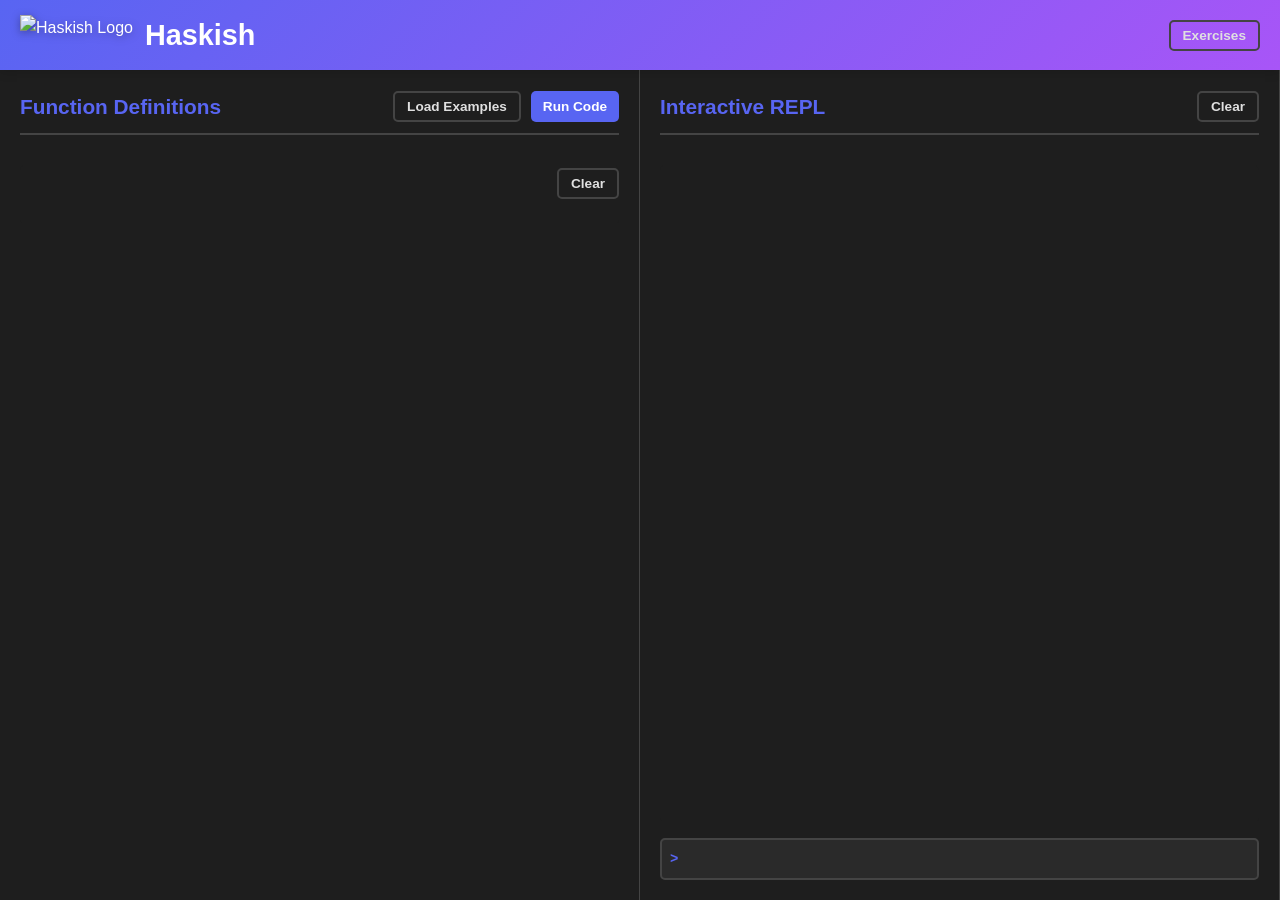
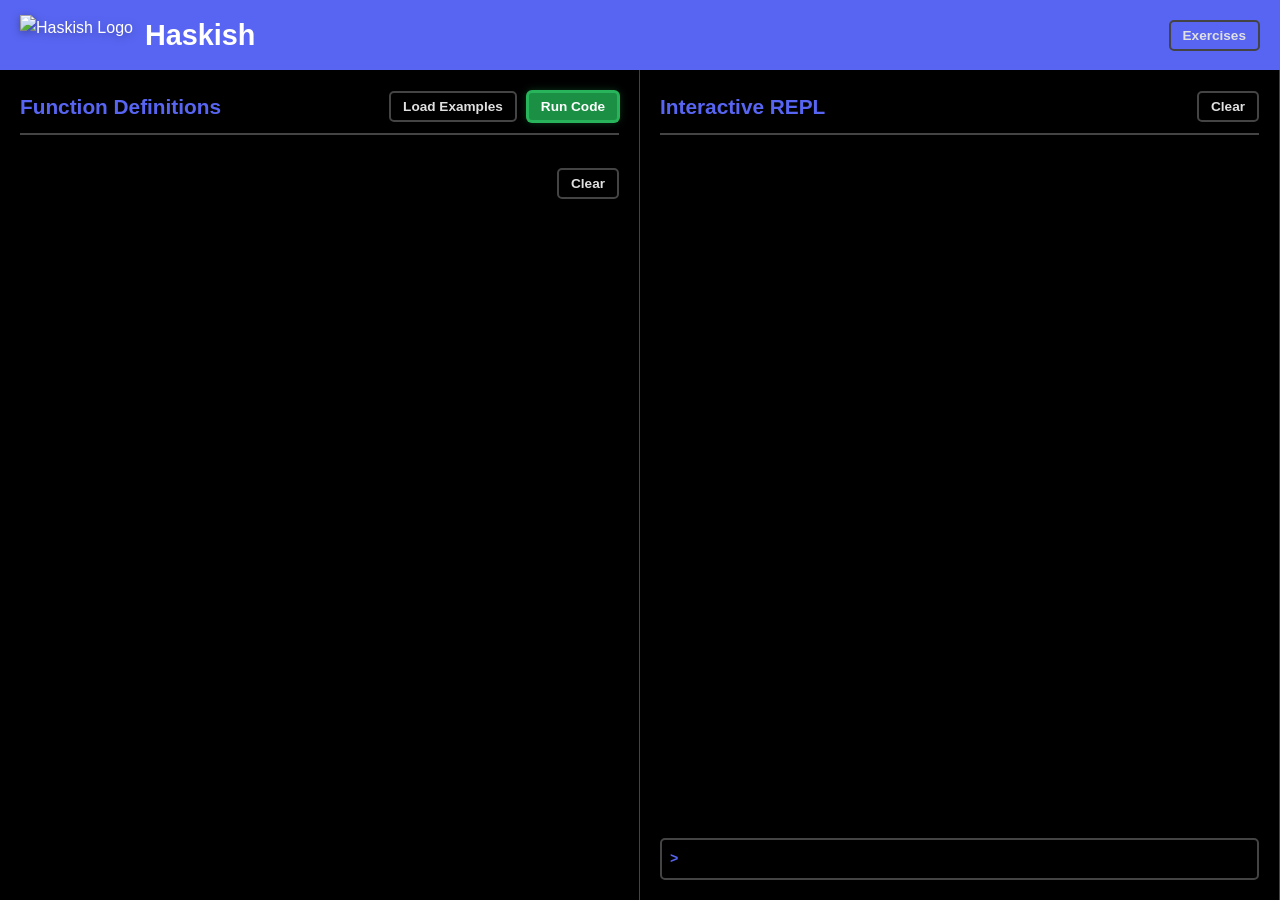

Refine UI theme colours and control styling

--- a/styles.css
+++ b/styles.css
@@ -25,13 +25,13 @@ html {
     --module5-color: #34d399;
     --module6-color: #22d3ee;
     --bg-color: #0f0f0f;
-    --panel-bg: #1e1e1e;
+    --panel-bg: #000000;
     --border-color: #444;
     --text-color: #e0e0e0;
     --text-secondary: #a0a0a0;
-    --code-bg: #2a2a2a;
-    --repl-bg: #1e1e1e;
-    --repl-input-bg: #2a2a2a;
+    --code-bg: #000000;
+    --repl-bg: #000000;
+    --repl-input-bg: #000000;
     --repl-text: #e0e0e0;
     --header-gradient-start: #5865f2;
     --header-gradient-end: #a855f7;
@@ -102,7 +102,7 @@ header {
     padding-top: calc(12px + var(--safe-area-top, 0px));
     padding-left: max(20px, var(--safe-area-left, 0px));
     padding-right: max(20px, var(--safe-area-right, 0px));
-    background: linear-gradient(135deg, var(--header-gradient-start), var(--header-gradient-end));
+    background: var(--header-gradient-start);
     color: white;
     box-shadow: 0 2px 10px rgba(0, 0, 0, 0.15);
     flex-shrink: 0;
@@ -183,7 +183,7 @@ header h1 {
     max-width: 85vw;
     height: 100vh;
     height: calc(100vh + env(safe-area-inset-bottom));
-    background: var(--panel-bg);
+    background: #1e1e1e;
     box-shadow: -2px 0 10px rgba(0, 0, 0, 0.2);
     transition: right 0.3s ease;
     z-index: 1000;
@@ -281,7 +281,7 @@ header h1 {
     max-height: 0;
     overflow: hidden;
     transition: max-height 0.3s ease;
-    background: var(--code-bg);
+    background: #2a2a2a;
     -webkit-overflow-scrolling: touch;
 }
 
@@ -336,7 +336,7 @@ header h1 {
 }
 
 .examples-items-submenu {
-    background: rgba(0, 0, 0, 0.12);
+    background: #252525;
 }
 
 .submenu-item-nested {
@@ -382,7 +382,7 @@ header h1 {
 }
 
 .about-modal {
-    background: var(--panel-bg);
+    background: #1e1e1e;
     border-radius: 10px;
     box-shadow: 0 4px 20px rgba(0, 0, 0, 0.3);
     max-width: 600px;
@@ -445,7 +445,7 @@ header h1 {
 }
 
 .about-content code {
-    background: var(--code-bg);
+    background: #2a2a2a;
     padding: 0.15rem 0.4rem;
     border-radius: 3px;
     font-family: 'Consolas', 'Monaco', 'Courier New', monospace;
@@ -573,7 +573,7 @@ header h1 {
 }
 
 .builtins-content code {
-    background: var(--code-bg);
+    background: #2a2a2a;
     padding: 0.15rem 0.4rem;
     border-radius: 3px;
     font-family: 'Consolas', 'Monaco', 'Courier New', monospace;
@@ -592,7 +592,7 @@ header h1 {
 }
 
 .builtins-pre {
-    background: var(--code-bg);
+    background: #2a2a2a;
     padding: 0.5rem 0.75rem;
     border-radius: 4px;
     font-family: 'Consolas', 'Monaco', 'Courier New', monospace;
@@ -667,7 +667,7 @@ body.menu-open .repl-history {
 /* Exercise Selector Bar */
 .mobile-exercise-nav {
     display: none;
-    background: var(--panel-bg);
+    background: #1e1e1e;
     border-radius: 8px;
     box-shadow: 0 2px 8px rgba(0, 0, 0, 0.1);
     padding: 15px;
@@ -715,7 +715,7 @@ body.menu-open .repl-history {
 }
 
 .exercise-selector-bar {
-    background: var(--panel-bg);
+    background: #000000;
     padding: 20px;
     flex-shrink: 0;
 }
@@ -844,6 +844,19 @@ body.menu-open .repl-history {
     box-shadow: 0 4px 8px rgba(94, 53, 177, 0.3);
 }
 
+#runCode {
+    background-color: #1b8f43;
+    border: 2px solid #28b45a;
+    color: #ffffff;
+    box-shadow: 0 0 0 1px #28b45a, 0 0 8px rgba(40, 180, 90, 0.35);
+}
+
+#runCode:hover {
+    background-color: #16773a;
+    border-color: #39c56d;
+    box-shadow: 0 0 0 1px #39c56d, 0 0 10px rgba(57, 197, 109, 0.45);
+}
+
 .button-group {
     display: flex;
     gap: 10px;
@@ -864,33 +877,37 @@ body.menu-open .repl-history {
 /* Hamburger menu button - subtle neon styling */
 #menuToggle,
 #closeMenu {
-    background: rgba(251, 191, 36, 0.55);
-    border: 2px solid rgba(251, 191, 36, 0.9);
+    background: #1f1600;
+    border: 2px solid #fbbf24;
     color: white;
-    backdrop-filter: blur(4px);
+    box-shadow: 0 0 0 1px #fbbf24, 0 0 10px #fbbf24;
 }
 
 #menuToggle:hover,
 #closeMenu:hover {
-    background: rgba(251, 191, 36, 0.7);
-    border-color: rgba(251, 191, 36, 1);
-    box-shadow: 0 0 12px rgba(251, 191, 36, 0.6);
+    background: #2e2100;
+    border-color: #ffd24a;
+    box-shadow: 0 0 0 1px #ffd24a, 0 0 14px #ffd24a;
 }
 
-/* Modal close buttons - same golden styling as hamburger */
+/* Non-hamburger close buttons: solid red with white X */
 #closeAbout,
-#closeBuiltins {
-    background: rgba(251, 191, 36, 0.55);
-    border: 2px solid rgba(251, 191, 36, 0.9);
-    color: white;
-    backdrop-filter: blur(4px);
+#closeBuiltins,
+#closeLessons,
+#closeExercise {
+    background: #d32f2f;
+    border: 2px solid #ff4d4d;
+    color: #ffffff;
+    box-shadow: 0 0 0 1px #ff4d4d, 0 0 10px rgba(211, 47, 47, 0.55);
 }
 
 #closeAbout:hover,
-#closeBuiltins:hover {
-    background: rgba(251, 191, 36, 0.7);
-    border-color: rgba(251, 191, 36, 1);
-    box-shadow: 0 0 12px rgba(251, 191, 36, 0.6);
+#closeBuiltins:hover,
+#closeLessons:hover,
+#closeExercise:hover {
+    background: #b71c1c;
+    border-color: #ff6b6b;
+    box-shadow: 0 0 0 1px #ff6b6b, 0 0 14px rgba(211, 47, 47, 0.75);
 }
 
 .btn-danger {
@@ -946,6 +963,16 @@ body.text-size-xlarge {
     outline: none;
     border-color: var(--primary-color);
     box-shadow: 0 0 0 3px rgba(94, 53, 177, 0.1);
+}
+
+/* Match function panel focus weight to REPL input focus treatment */
+.editor-panel .CodeMirror {
+    border: 2px solid var(--border-color);
+}
+
+.editor-panel .CodeMirror.CodeMirror-focused {
+    border-color: var(--primary-color);
+    box-shadow: none;
 }
 
 #codeEditor {
@@ -1123,7 +1150,7 @@ body.text-size-xlarge {
 
 /* Examples Panel */
 .examples-panel {
-    background: var(--panel-bg);
+    background: #1e1e1e;
     border-radius: 8px;
     box-shadow: 0 2px 8px rgba(0, 0, 0, 0.1);
     padding: 20px;
@@ -1358,6 +1385,10 @@ footer a:hover {
     scrollbar-color: var(--border-color) var(--repl-bg);
 }
 
+.about-content {
+    scrollbar-color: var(--border-color) #1e1e1e;
+}
+
 .repl-history::-webkit-scrollbar,
 .editor-panel .CodeMirror-scroll::-webkit-scrollbar,
 .editor-panel .CodeMirror::-webkit-scrollbar,
@@ -1376,7 +1407,7 @@ footer a:hover {
 .editor-panel .CodeMirror-hscrollbar::-webkit-scrollbar-track,
 .exercise-content-panel::-webkit-scrollbar-track,
 .about-content::-webkit-scrollbar-track {
-    background: var(--repl-bg);
+    background: #1e1e1e;
 }
 
 .repl-history::-webkit-scrollbar-thumb,
@@ -1421,7 +1452,7 @@ footer a:hover {
 
 /* Exercises Section */
 .exercises-section {
-    background: var(--panel-bg);
+    background: #1e1e1e;
     border-radius: 8px;
     box-shadow: 0 2px 8px rgba(0, 0, 0, 0.1);
     padding: 20px;
@@ -1443,7 +1474,7 @@ footer a:hover {
 }
 
 .module {
-    background: var(--panel-bg);
+    background: #1e1e1e;
     border: 1px solid var(--border-color);
     border-radius: 8px;
     margin-bottom: 0.75rem;
@@ -1459,7 +1490,7 @@ footer a:hover {
 
 .module-header {
     padding: 0.875rem 1rem;
-    background: var(--panel-bg);
+    background: #1e1e1e;
     cursor: pointer;
     display: flex;
     align-items: center;
